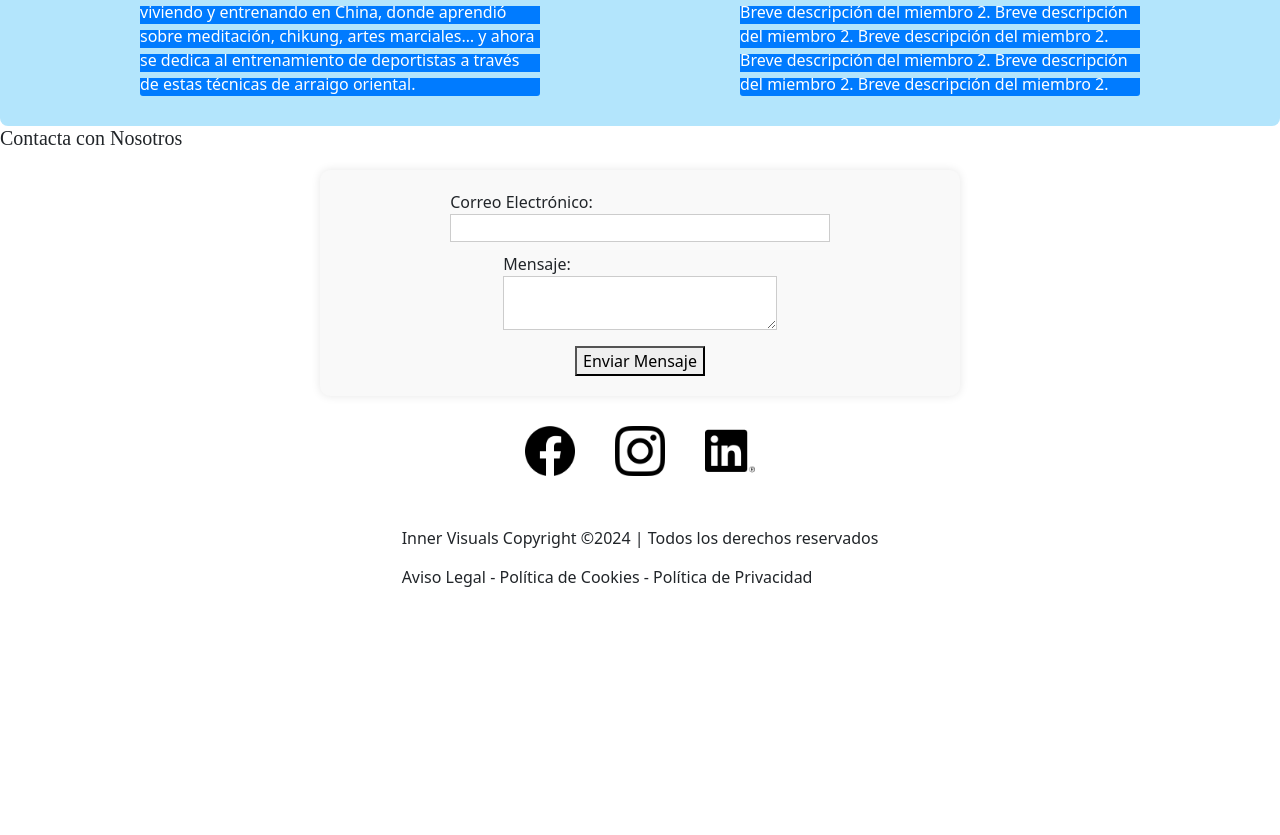
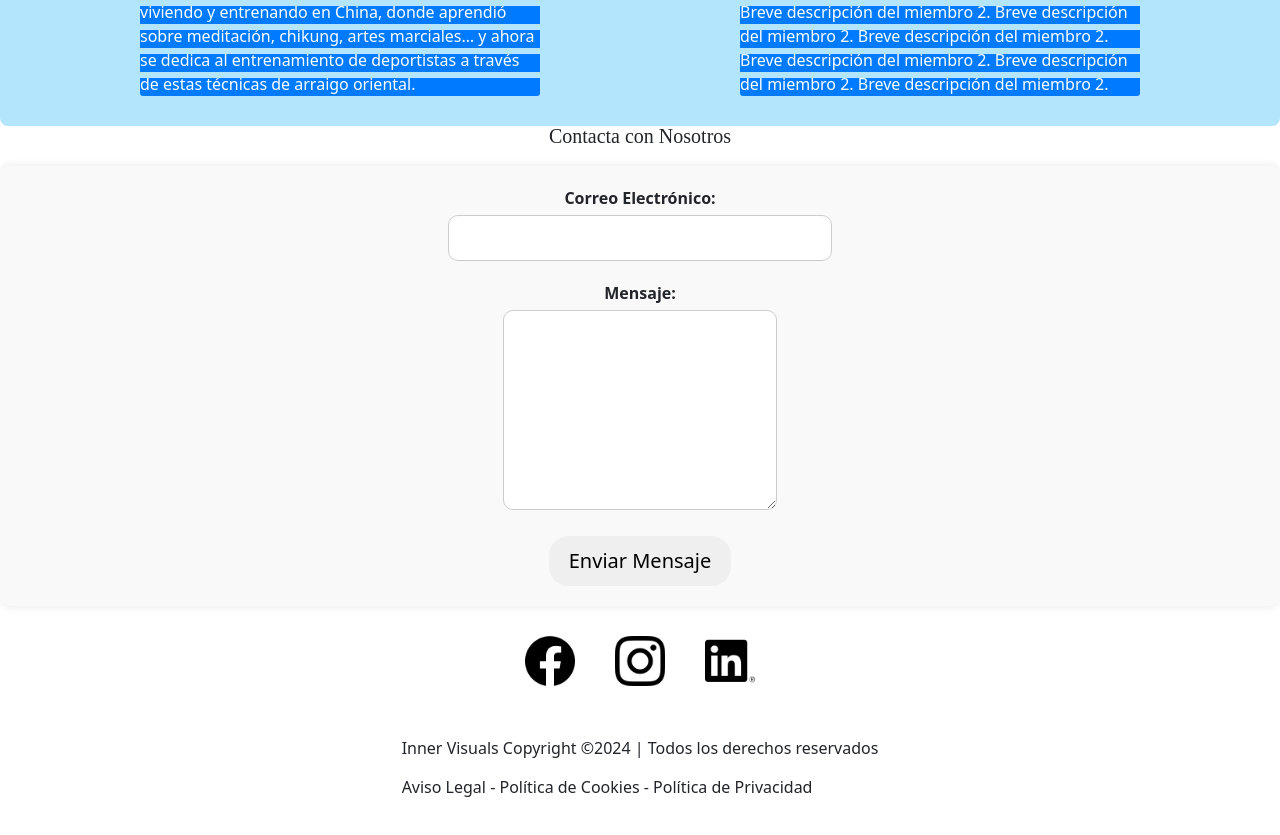
Before and after one commit to GabrielaRamos79/inner_visual_final_project, a React (Vite) app in the folder client/InnerVisual/: page /about in a window 1280 px wide. Shown: the part 1305-2140 px from the top of the page. Before the commit the page ends 1974 px from the top, so only its background shows below. Built offline with nearby package versions, Linux system fonts and the light colour scheme.

Commit message:
change textarea message and mail

```diff
--- a/client/InnerVisual/src/components/jobs/Jobs.jsx
+++ b/client/InnerVisual/src/components/jobs/Jobs.jsx
@@ -28,16 +28,18 @@ import './jobs.css';
       return;
     }
 
+    if (missing.length > 0) {
+      setMissingFields(missing);
+      return;
+    }
+
     setShowAlert(true);
     setEmail('');
     setMessage('');
+    setMissingFields([]);
   };
     const handleCloseAlert = () => {
      setShowAlert(false);
-  };
-
-  const handleCloseForm = () => {
-    window.location.href = '/'; // Redirige a la página de inicio
   };
 
   return (
@@ -45,7 +47,6 @@ import './jobs.css';
         <div className='jobs-container-about'>
            <h2 className='titleJobs'>Contacta con Nosotros</h2>
            <div className='jobs-section'>
-
               <form onSubmit={handleSubmit}>
              <div>
                     <label htmlFor="email">Correo Electrónico:</label>
@@ -54,21 +55,20 @@ import './jobs.css';
                         id="email"
                         value={email}
                         onChange={(e) => setEmail(e.target.value)}
-                        onBlur={() => setEmailTouched(true)} // Marcar como tocado cuando se pierde el foco
-                        required
-                        style={{ border: missingFields.includes('Introduce email') && emailTouched ? '2px solid red' : '1px solid #ccc' }} // Aplicar estilo de borde rojo si falta
-                      />
-                </div>
+                        onBlur={() => setEmailTouched(true)}
+                        style={{ border: missingFields.includes('Introduce email') && emailTouched ? '2px solid red' : '1px solid #ccc' }}
+              />
+            </div>
                 <div>
                     <label htmlFor="message">Mensaje:</label>
                     <textarea
                         id="message"
                         value={message}
                         onChange={(e) => setMessage(e.target.value)}
-                        onBlur={() => setMessageTouched(true)} // Marcar como tocado cuando se pierde el foco
+                        onBlur={() => setMessageTouched(true)}
                         required
-                        style={{ border: missingFields.includes('email') && emailTouched ? '2px solid red' : '1px solid #ccc' }} // Aplicar estilo de borde rojo si falta
-                        />
+                        className="message-textarea"
+                    />
                     </div>
                 <button type="submit" className="submit-button-contact">Enviar Mensaje</button>
            </form>
@@ -76,12 +76,11 @@ import './jobs.css';
            {showAlert && (
             <div className="alert">
               <span className="close-btn" onClick={handleCloseAlert}>X</span>
-          <p>Mensaje enviado, nuestro administrador se pondrá en contacto con usted. Gracias por confiar en Inner Visuals.</p>
-        </div>
+              <p>Mensaje enviado, nuestro administrador se pondrá en contacto con usted. Gracias por confiar en Inner Visuals.</p>
+            </div>
       )}
       </div>
-    </>
-  );
+    </>);
 };
 
 export default Jobs;
--- a/client/InnerVisual/src/components/jobs/jobs.css
+++ b/client/InnerVisual/src/components/jobs/jobs.css
@@ -1,10 +1,4 @@
-.contact-form {
-    max-width: 225px;
-    margin: 0 auto;
-    padding: 20px;
-    background-color: #007bff;
-    border-radius: 20px;
-    box-shadow: 0 0 10px rgba(0, 0, 0, 0.1);
+.jobs-container-about {
   text-align: center;
 }
 
@@ -12,16 +6,43 @@
   margin: 0;
   font-size: 20px;
   white-space: nowrap;
+  line-height: 1;
 }
 
-  .contact-form label {
-    display: block;
+.jobs-section {
+  width: 100%;
+  margin: 0 auto;
+  background-color: #f9f9f9;
+  padding: 20px;
+  border-radius: 10px;
+  box-shadow: 0 0 10px rgba(0, 0, 0, 0.1);
+  margin-top: 20px;
+}
+
+.jobs-section form {
+  display: flex;
+  flex-direction: column;
+  align-items: center;
+  gap: 10px;
+  justify-content: center;
+  width: 100%;
+}
+
+.jobs-section form .message-textarea,
+.jobs-section form input[type="email"] {
+  width: calc(100% - 20px);
+  padding: 10px;
+}
+
+
+.jobs-container-about label {
+  /* display: block; */
   font-weight: bold;
   margin-bottom: 5px;
 }
 
-  .contact-form input[type="email"],
-  .contact-form textarea {
+.jobs-container-about input[type="email"],
+.jobs-container-about textarea {
   width: 100%;
   padding: 8px;
   margin-bottom: 10px;
@@ -29,48 +50,42 @@
   border-radius: 10px;
 }
 
-  .contact-form textarea {
+.jobs-container-about textarea {
   resize: vertical;
-    height: 50px;
+  height: 200px;
+  width: 500px;
 }
 
-  .contact-form button[type="submit"] {
-    display: block;
-    width: 100%;
-    padding: 10px;
-    background-color: #007bff;
-    color: #fff;
+.submit-button-contact {
+  width: fit-content;
+  padding: 10px 20px;
+  color: black;
   border: none;
   border-radius: 20px;
   cursor: pointer;
   font-size: 20px;
+  text-align: center;
+  white-space: nowrap;
+  overflow: hidden;
+  text-overflow: ellipsis;
+  width: auto;
+  height: auto;
+  margin-left: auto;
+  margin-right: auto;
+
 }
-
-  .contact-form button[type="submit"]:hover {
-    background-color: #0056b3;
+/*
+.submit-button-contact:hover {
+ /* background-color: #0056b3;
   transform: none;
-  }
-
-.jobs-section {
-      position: relative;
-  width: 50%;
-  margin: 0 auto;
-  background-color: #f9f9f9;   padding: 20px;   border-radius: 10px;   box-shadow: 0 0 10px rgba(0, 0, 0, 0.1);   margin-top: 20px; }
-
-.jobs-section form {
-  display: flex;
-  flex-direction: column;
-  align-items: center;
-  gap: 10px;
-  justify-content: center;
-}
+} */
 
 .alert {
   position: fixed;
   top: 50%;
   left: 50%;
   transform: translate(-50%, -50%);
-  background-color: #007bff; /* #f8d7da;*/
+  background-color: #007bff;
   border: 1px solid #f5c6cb;
   border-radius: 5px;
   padding: 10px 20px;
```
Lines whose indentation alone changed are shown as unchanged.
